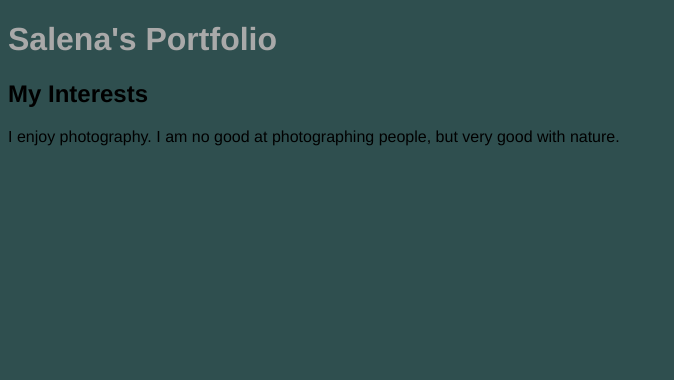
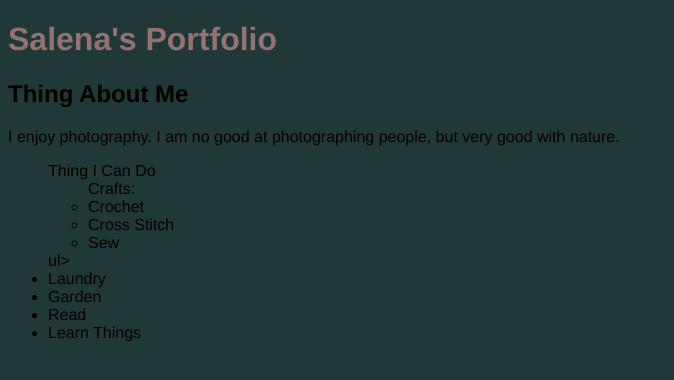
Before and after one commit to LadySechols/LadySechols.github.io, a plain HTML site: page index.html in a window 1280 px wide. Shown: the whole page, without its empty margins (0-674 px from the left). Drawn offline with Linux system fonts and the light colour scheme.

Commit message:
added css and ul

```diff
--- a/css/salena.css
+++ b/css/salena.css
@@ -1,11 +1,12 @@
 * {
     font-family: 'Franklin Gothic Medium', 'Arial Narrow', Arial, sans-serif;
-    background-color: darkslategray;
+    background-color: rgb(33, 56, 56);
 }
 
 h1 {
-    color:darkgray
+    color:rgb(149, 114, 114);
 }
 div.p {
-    color:lightgrey
+    color:rgb(246, 209, 209);
+    padding: rgb(156, 156, 127);
 }
--- a/index.html
+++ b/index.html
@@ -11,9 +11,22 @@
 
     <h1>Salena's Portfolio</h1>
 
-    <h2>My Interests</h2>
+    <h2>Thing About Me</h2>
     <div>
         <p>I enjoy photography. I am no good at photographing people, but very good with nature.</p>
+
+        <ul>Thing I Can Do
+            <ul id="ul2">Crafts:
+                <li>Crochet</li>
+                <li>Cross Stitch</li>
+                <li>Sew</li>
+            </ul>ul>
+            <li>Laundry</li>
+            <li>Garden</li>
+            <li>Read</li>
+            <li>Learn Things</li>
+        </ul>
+
     </div>
 
 </body>
```
